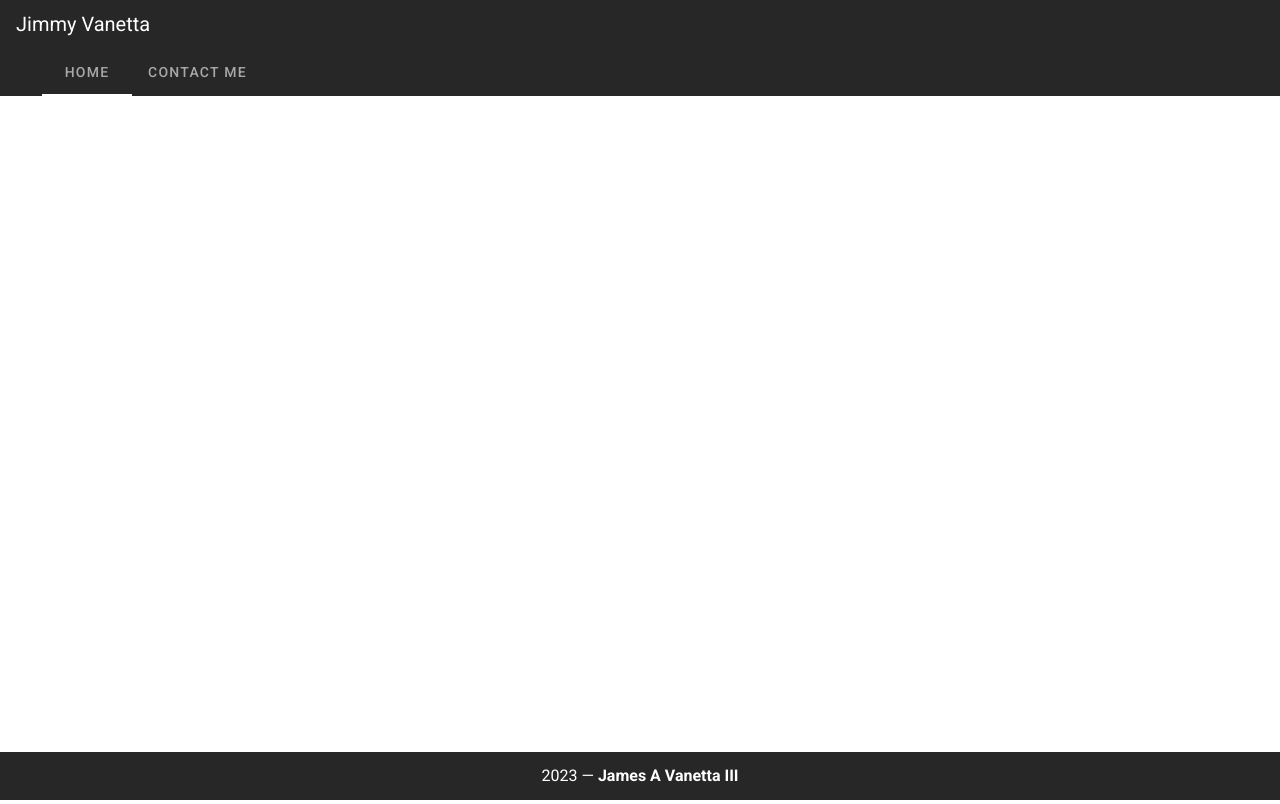
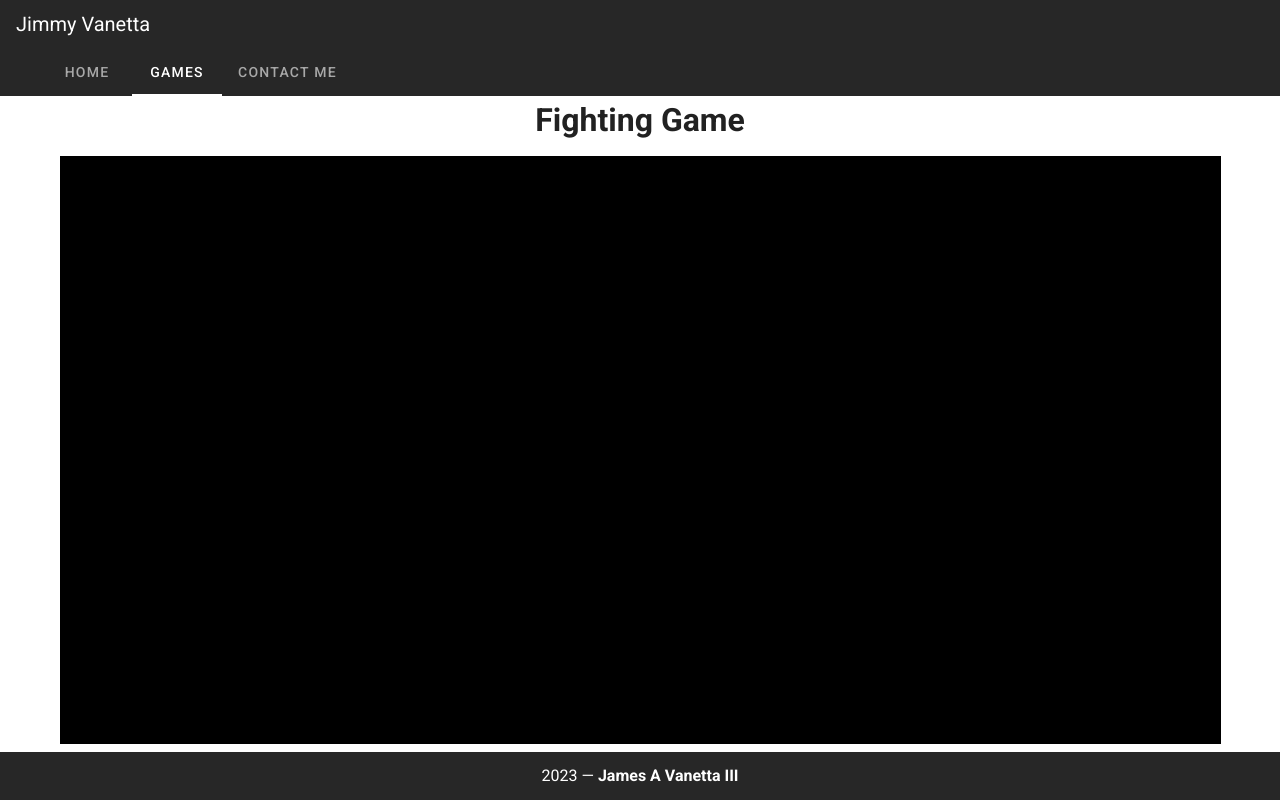
Before and after one commit to JimmyVanetta/landing-page-vue, a Vue app: page /games in a window 1280 px wide. Built offline with nearby package versions, Linux system fonts and the light colour scheme.

Commit message:
begin adding games section

```diff
--- a/package.json
+++ b/package.json
@@ -9,6 +9,7 @@
   },
   "dependencies": {
     "@vue/composition-api": "^1.7.1",
+    "aos": "^2.3.4",
     "core-js": "^3.8.3",
     "redaxios": "^0.5.1",
     "vue": "^2.6.14",
--- a/src/App.vue
+++ b/src/App.vue
@@ -7,6 +7,7 @@
       <template v-slot:extension>
         <v-tabs align-with-title>
           <v-tab to="/home">Home</v-tab>
+          <v-tab to="/games">Games</v-tab>
           <v-tab to="/contact">Contact Me</v-tab>
         </v-tabs>
       </template>
--- a/src/components/ContactMeComponent.vue
+++ b/src/components/ContactMeComponent.vue
@@ -13,8 +13,8 @@
                 <v-form ref="form" v-model="valid" lazy-validation>
                     <v-text-field type="email" name="_replyto" v-model="name" label="Your name..." dense outlined clearable
                         :rules="nameRules" />
-                    <v-text-field type="email" name="_replyto" v-model="email" label="Your email..." dense outlined clearable
-                        :rules="emailRules" />
+                    <v-text-field type="email" name="_replyto" v-model="email" label="Your email..." dense outlined
+                        clearable :rules="emailRules" />
                     <v-textarea name="message" v-model="message" label="Your message..." dense outlined clearable
                         :rules="messageRules"></v-textarea>
                 </v-form>
@@ -47,14 +47,14 @@ export default Vue.extend({
         message: '',
         text: '',
         emailRules: [
-            v => !!v || 'E-mail is required',
-            v => /.+@.+\..+/.test(v) || 'E-mail must be valid'
+            (v: string) => !!v || 'E-mail is required',
+            (v: string) => /.+@.+\..+/.test(v) || 'E-mail must be valid'
         ],
         messageRules: [
-            v => !!v || 'Message is required'
+            (v: string) => !!v || 'Message is required'
         ],
         nameRules: [
-            v => !!v || 'Name is required',
+            (v: string) => !!v || 'Name is required',
         ],
     }),
     methods: {
--- a/src/components/HomeComponent.vue
+++ b/src/components/HomeComponent.vue
@@ -74,7 +74,7 @@ export default Vue.extend({
       'Vue',
     ],
     cycle: true,
-  }),
+  })
 })
 </script>
 
--- a/src/main.ts
+++ b/src/main.ts
@@ -4,6 +4,8 @@ import router from './router'
 import vuetify from './plugins/vuetify'
 import VueCompositionAPI from '@vue/composition-api'
 import store from './store'
+import AOS from 'aos'
+import 'aos/dist/aos.css'
 
 Vue.use(VueCompositionAPI)
 
@@ -12,5 +14,13 @@ new Vue({
   router,
   vuetify,
   store,
-  render: h => h(App)
+  render: h => h(App),
+  mounted() {
+    setTimeout(() => {
+      AOS.init({
+        once: true,
+        anchorPlacement: 'top-bottom'
+      })
+    }, 2000);
+  },
 }).$mount('#app')
--- a/src/router/index.ts
+++ b/src/router/index.ts
@@ -17,6 +17,11 @@ const routes: Array<RouteConfig> = [
     path: '/contact',
     name: 'contact',
     component: () => import(/* webpackChunkName: "contact" */ '../views/ContactMeVue.vue')
+  },
+  {
+    path: '/games',
+    name: 'games',
+    component: () => import (/* webpackChunkName: "games" */ '../views/GamesView.vue')
   }
 ]
 
--- /dev/null
+++ b/src/views/GamesView.vue
@@ -0,0 +1,34 @@
+<template>
+    <v-container>
+        <v-row justify="center">
+            <h1>Fighting Game</h1>
+            <v-col cols="12">
+                <canvas></canvas>
+            </v-col>
+        </v-row>
+    </v-container>
+</template>
+
+<script>
+import Vue from 'vue'
+
+export default Vue.extend({
+    name: 'GamesView',
+
+    mounted() {
+        // set up canvas
+        var canvas = document.querySelector('canvas')
+        var c = canvas.getContext("2d");
+
+        c.fillStyle = "black";
+        c.fillRect(0, 0, canvas.width, canvas.height);
+    }
+})
+</script>
+
+<style lang="scss">
+    canvas {
+        width: 100%;
+        height: 100%;
+    }
+</style>
--- a/tsconfig.json
+++ b/tsconfig.json
@@ -1,5 +1,6 @@
 {
   "compilerOptions": {
+    "allowJs": true,
     "target": "esnext",
     "module": "esnext",
     "strict": false,
--- a/vue.config.js
+++ b/vue.config.js
@@ -2,5 +2,5 @@ const { defineConfig } = require('@vue/cli-service')
 module.exports = defineConfig({
   transpileDependencies: [
     'vuetify',
-  ]
+  ],
 })
```
Also changed, not shown: 1 other file (tests, documents, lock files or other folders).
